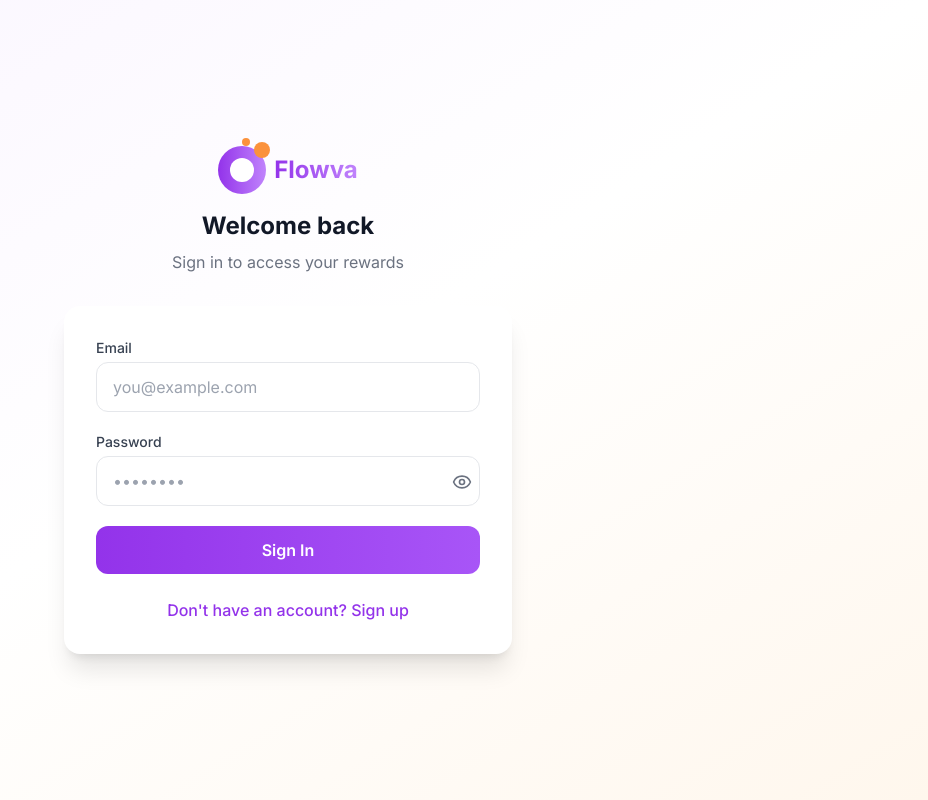
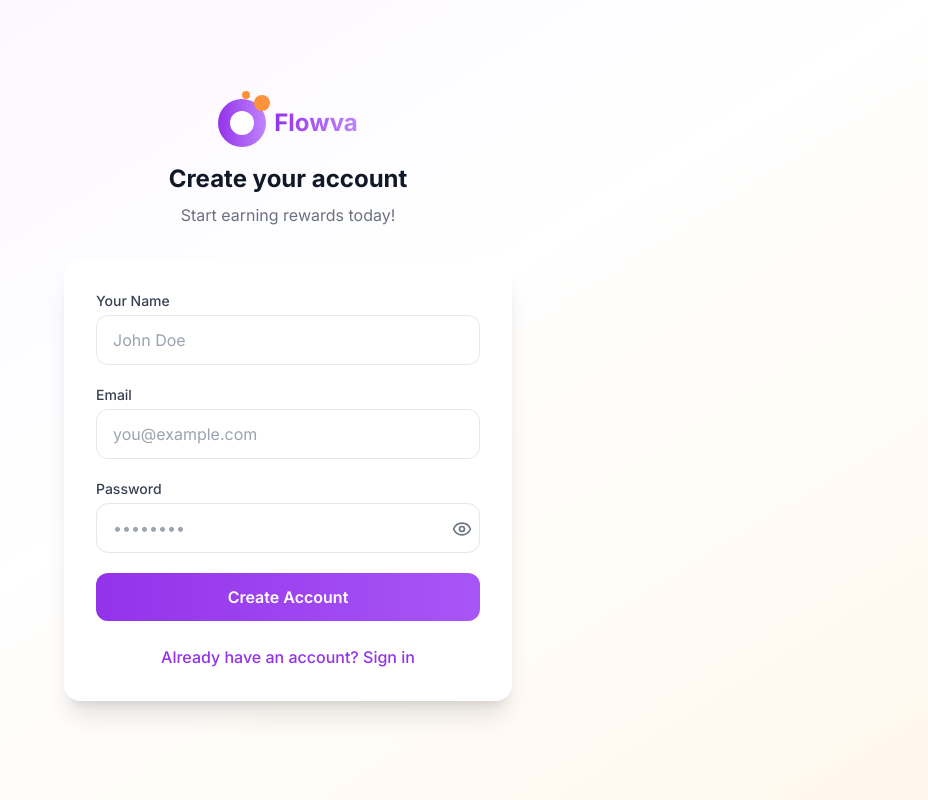
Before and after one commit to Emmanuel-222/flowva-rewards, a React (Vite) app: page /signup in a window 1280 px wide. Before the commit this address led to /auth. Shown: the whole page, without its empty margins (352-1280 px from the left). Built offline with nearby package versions, Linux system fonts and the light colour scheme; no server answers.

Commit message:
Fix referral link routing - add /signup route and auto-switch to signup mode

```diff
--- a/src/App.tsx
+++ b/src/App.tsx
@@ -19,6 +19,10 @@ function App() {
     <Routes>
       <Route
         path="/auth"
+        element={user ? <Navigate to="/rewards" replace /> : <AuthPage />}
+      />
+      <Route
+        path="/signup"
         element={user ? <Navigate to="/rewards" replace /> : <AuthPage />}
       />
       <Route
--- a/src/pages/AuthPage.tsx
+++ b/src/pages/AuthPage.tsx
@@ -1,21 +1,31 @@
 import { useState, useEffect } from 'react'
-import { useSearchParams } from 'react-router-dom'
+import { useSearchParams, useLocation } from 'react-router-dom'
 import { useAuth } from '../context/AuthContext'
 import toast from 'react-hot-toast'
 import { Eye, EyeOff, Gift } from 'lucide-react'
 
 export default function AuthPage() {
   const [searchParams] = useSearchParams()
+  const location = useLocation()
   const referralCode = searchParams.get('ref')
 
-  // Auto-switch to signup mode if referral code is present
-  const [isSignUp, setIsSignUp] = useState(!!referralCode)
+  // Check if user came via /signup route or has referral code
+  const shouldStartWithSignup = location.pathname === '/signup' || !!referralCode
+
+  const [isSignUp, setIsSignUp] = useState(shouldStartWithSignup)
   const [showPassword, setShowPassword] = useState(false)
   const [email, setEmail] = useState('')
   const [password, setPassword] = useState('')
   const [displayName, setDisplayName] = useState('')
   const [loading, setLoading] = useState(false)
   const { signIn, signUp } = useAuth()
+
+  // Auto-switch to signup mode if referral code is present or on /signup route
+  useEffect(() => {
+    if (shouldStartWithSignup) {
+      setIsSignUp(true)
+    }
+  }, [shouldStartWithSignup])
 
   // Show referral code notification
   useEffect(() => {
```
